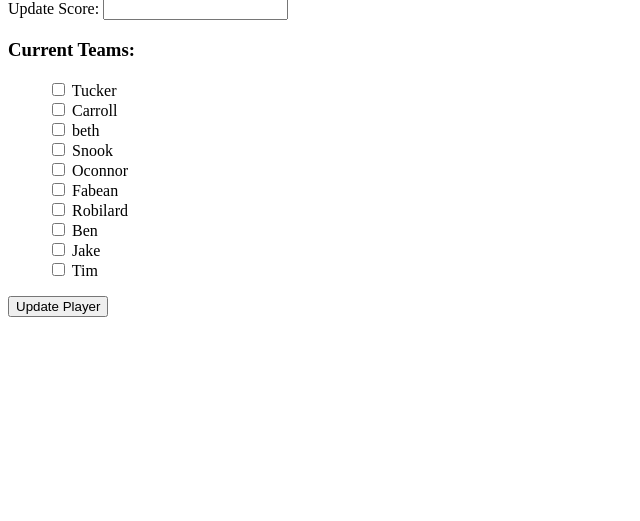
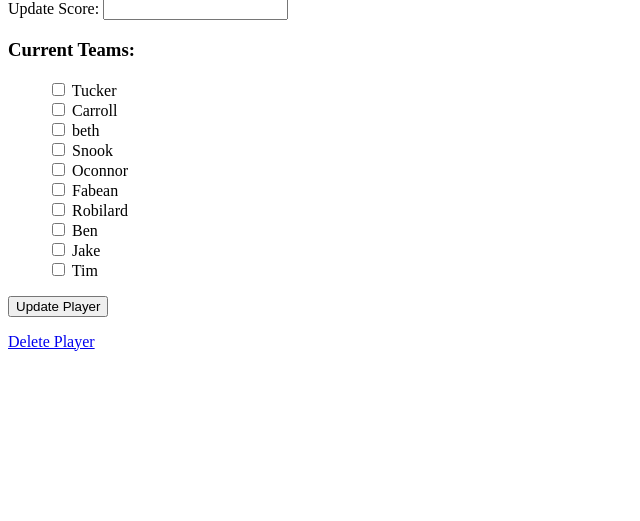
Before and after one commit to jakewhite8/major-manager, a Django app: page /golf/player/1/ in a window 1280 px wide. Shown: the part 108-629 px from the top of the page, without its empty margins (0-640 px from the left). Run offline with Django 3.2, Linux system fonts and the light colour scheme; data comes from the database, SQL or seed files in the repository; both versions use the stored data as it was after the commit.

Commit message:
Add delete player functionality

```diff
--- a/majormanager/golf/templates/golf/update.html
+++ b/majormanager/golf/templates/golf/update.html
@@ -8,7 +8,6 @@
 {% if Teams %}
   <h3>Current Teams:</h3>
   <ul style="list-style-type:none;">
-
     {% for team in Teams %}
       <li>
         <input type="checkbox" name="team" id=team{{forloop.counter}} value={{team.id}}
@@ -22,3 +21,4 @@
 
   <input type="submit" value="Update Player">
 </form>
+<a href="{% url 'golf:delete_player' Player.id %}">Delete Player</a>
--- a/majormanager/golf/urls.py
+++ b/majormanager/golf/urls.py
@@ -7,6 +7,7 @@ urlpatterns = [
   path('', views.IndexView.as_view(), name="index"),
   path('player/<int:player_id>/', views.PlayerView.as_view(), name="player"),
   path('player/<int:player_id>/update', views.update, name="update"),
+  path('player/<int:player_id>/delete_player', views.delete_player, name="delete_player"),
   path('player/add_player/', views.AddPlayer.as_view(), name="add_player"),
   path('player/create', views.create_player, name="create_player"),
 ]
--- a/majormanager/golf/views.py
+++ b/majormanager/golf/views.py
@@ -62,6 +62,11 @@ def update(request, player_id):
 
   return HttpResponseRedirect(reverse('golf:index'))
 
+def delete_player(request, player_id):
+  player = get_object_or_404(Players, pk=player_id)
+  player.delete()
+  return HttpResponseRedirect(reverse('golf:index'))
+
 def create_player(request):
   new_player_name = request.POST['player_name']
   new_player_score = request.POST['score']
```
Also changed, not shown: majormanager/db.sqlite3.
